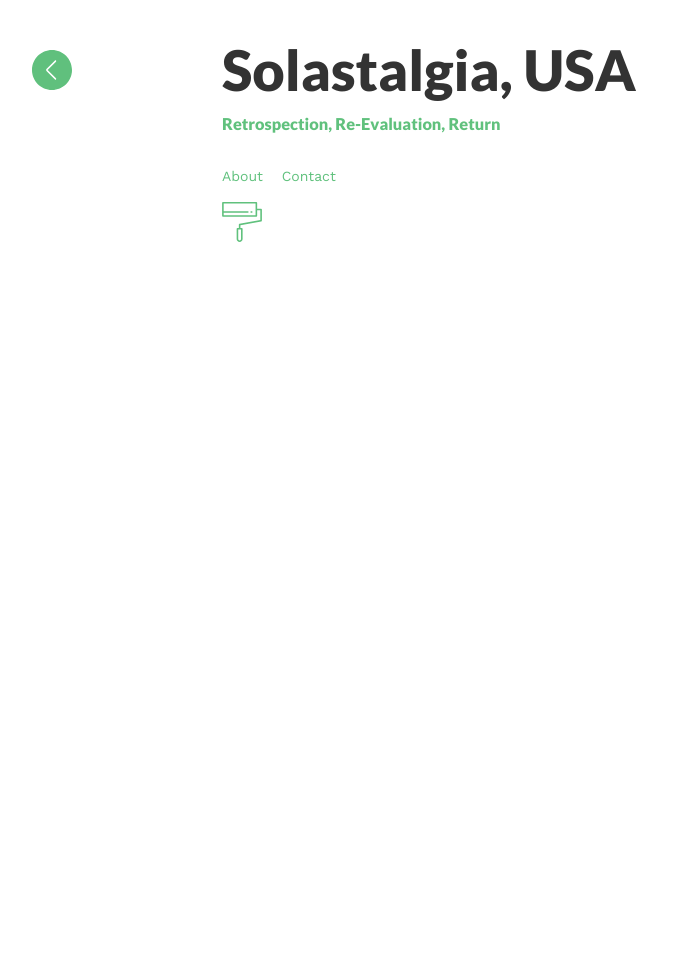
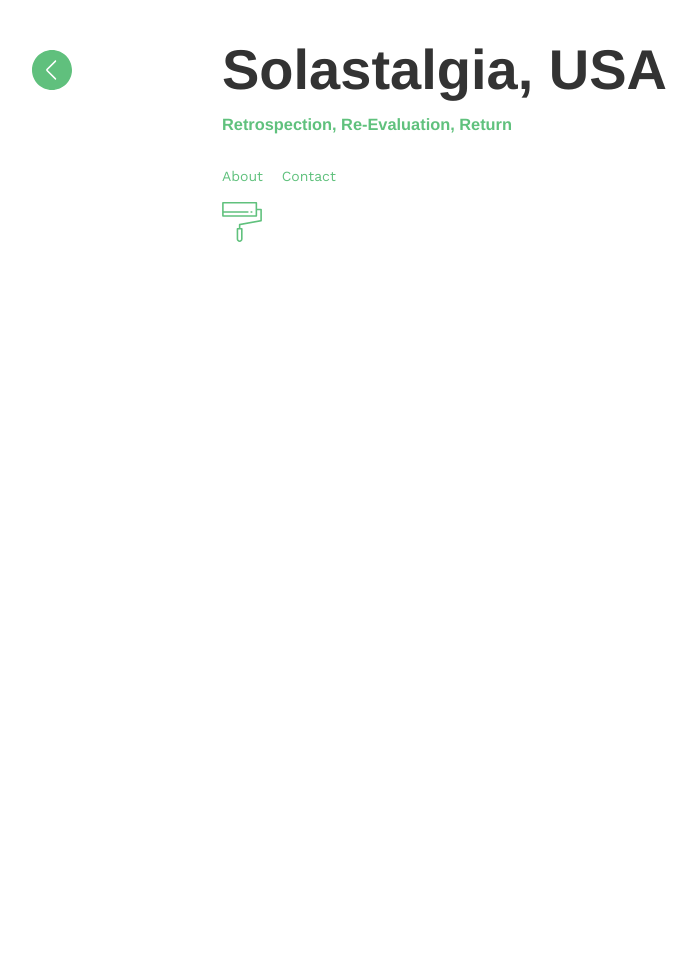
Before and after one commit to SolastalgiaUSA/solastalgiausa.github.io, a Jekyll site: the page built from index.html, in a window 1280 px wide. Shown: the whole page, without its empty margins (18-714 px from the left). Built offline with Jekyll 4.4.1, drawn with Linux system fonts in a browser that asks for light colours.

Commit message:
changed heading font

```diff
--- a/_sass/style.scss
+++ b/_sass/style.scss
@@ -27,7 +27,7 @@ body {
     }
 
     h1,h2,h3,h4,h5,h6 {
-         font-family: "Lato", "Helvetica Neue", Helvetica, sans-serif;
+         font-family: "Iowan Old Style", "Helvetica Neue", Helvetica, sans-serif;
          font-weight: regular;
          line-height: 1.5;
          margin: 0;
```
